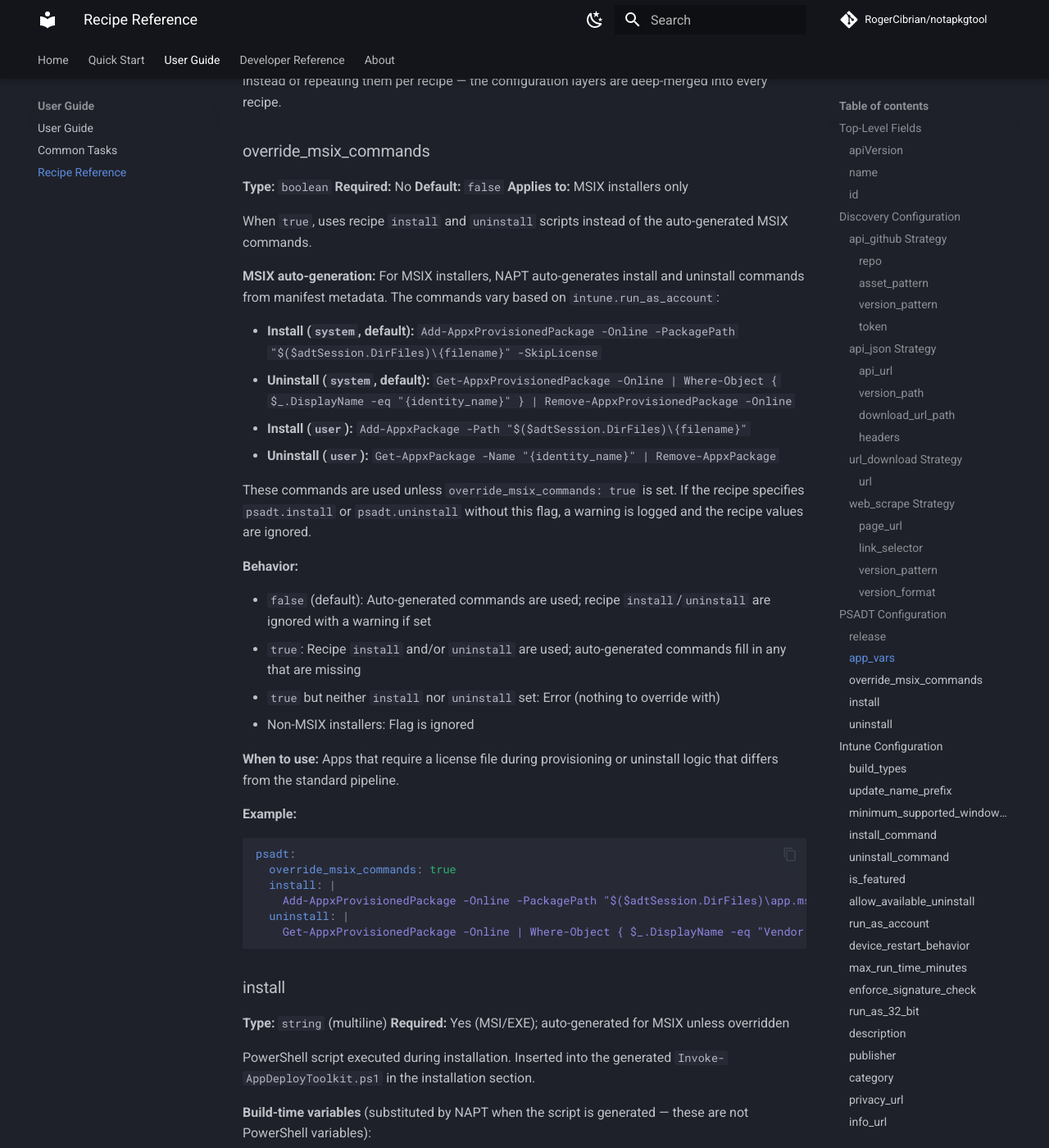
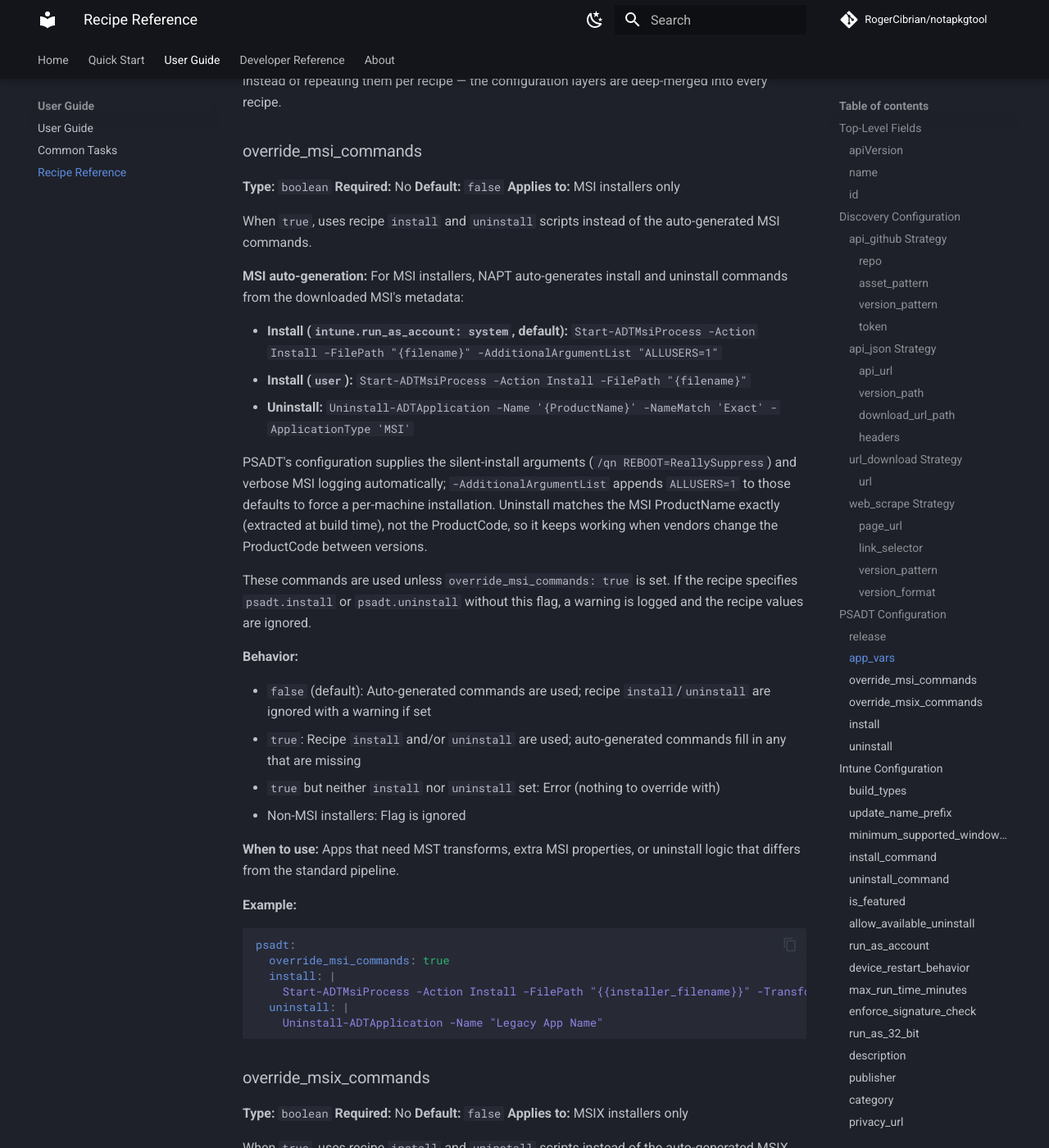
Before and after one commit to RogerCibrian/notapkgtool, an MkDocs documentation site: the page built from docs/recipe-reference.md, in a window 1280 px wide and 1400 px high, scrolled down 7051 px. Shown: the whole window at 82% size. Built offline with MkDocs 1.6.1 and Material for MkDocs 9.7.7, drawn with Linux system fonts in a browser that asks for light colours; comment, search, counter and statistics services are not loaded; some of the changed text lies outside the part shown.

Commit message:
feat: Auto-generate MSI install/uninstall commands (#77)
* feat: Auto-generate MSI install/uninstall

* docs: Label uninstall example for EXE installers

````diff
--- a/docs/recipe-reference.md
+++ b/docs/recipe-reference.md
@@ -307,9 +307,9 @@
   app_vars:                              # Optional: PSADT application variables
     AppName: "Application Name"
     AppVersion: "{{discovered_version}}" # Substituted at build time
-  install: |                             # Required: PowerShell installation script
-    Start-ADTMsiProcess -Action Install -FilePath "{{installer_filename}}" -ArgumentList "ALLUSERS=1"
-  uninstall: |                           # Required: PowerShell uninstallation script
+  install: |                             # Required for EXE; auto-generated for MSI/MSIX
+    Start-ADTProcess -FilePath "{{installer_filename}}" -ArgumentList "/S"
+  uninstall: |                           # Required for EXE; auto-generated for MSI/MSIX
     Uninstall-ADTApplication -Name "Application Name"
 ```
 
@@ -351,6 +351,53 @@
 For org-wide values such as `AppVendor`, set them once in `defaults/org.yaml`
 (or a vendor file) instead of repeating them per recipe — the configuration
 layers are deep-merged into every recipe.
+
+### override_msi_commands
+
+**Type:** `boolean`
+**Required:** No
+**Default:** `false`
+**Applies to:** MSI installers only
+
+When `true`, uses recipe `install` and `uninstall` scripts instead of the
+auto-generated MSI commands.
+
+**MSI auto-generation:** For MSI installers, NAPT auto-generates install and
+uninstall commands from the downloaded MSI's metadata:
+
+- **Install (`intune.run_as_account: system`, default):** `Start-ADTMsiProcess -Action Install -FilePath "{filename}" -AdditionalArgumentList "ALLUSERS=1"`
+- **Install (`user`):** `Start-ADTMsiProcess -Action Install -FilePath "{filename}"`
+- **Uninstall:** `Uninstall-ADTApplication -Name '{ProductName}' -NameMatch 'Exact' -ApplicationType 'MSI'`
+
+PSADT's configuration supplies the silent-install arguments (`/qn REBOOT=ReallySuppress`)
+and verbose MSI logging automatically; `-AdditionalArgumentList` appends `ALLUSERS=1`
+to those defaults to force a per-machine installation.
+Uninstall matches the MSI ProductName exactly (extracted at build time), not the
+ProductCode, so it keeps working when vendors change the ProductCode between versions.
+
+These commands are used unless `override_msi_commands: true` is set. If the
+recipe specifies `psadt.install` or `psadt.uninstall` without this flag, a
+warning is logged and the recipe values are ignored.
+
+**Behavior:**
+
+- `false` (default): Auto-generated commands are used; recipe `install`/`uninstall` are ignored with a warning if set
+- `true`: Recipe `install` and/or `uninstall` are used; auto-generated commands fill in any that are missing
+- `true` but neither `install` nor `uninstall` set: Error (nothing to override with)
+- Non-MSI installers: Flag is ignored
+
+**When to use:** Apps that need MST transforms, extra MSI properties, or uninstall
+logic that differs from the standard pipeline.
+
+**Example:**
+```yaml
+psadt:
+  override_msi_commands: true
+  install: |
+    Start-ADTMsiProcess -Action Install -FilePath "{{installer_filename}}" -Transforms "custom.mst" -AdditionalArgumentList "ALLUSERS=1 DISABLE_UPDATES=1"
+  uninstall: |
+    Uninstall-ADTApplication -Name "Legacy App Name"
+```
 
 ### override_msix_commands
 
@@ -398,7 +445,7 @@
 ### install
 
 **Type:** `string` (multiline)
-**Required:** Yes (MSI/EXE); auto-generated for MSIX unless overridden
+**Required:** Yes (EXE); auto-generated for MSI and MSIX unless overridden
 
 PowerShell script executed during installation. Inserted into the generated
 `Invoke-AppDeployToolkit.ps1` in the installation section.
@@ -425,20 +472,20 @@
 and does not expand wildcards.
 Use `{{installer_filename}}` instead of a wildcard pattern.
 
-**Example:**
+**Example (EXE installer):**
 ```yaml
 install: |
-  Start-ADTMsiProcess -Action Install -FilePath "{{installer_filename}}" -ArgumentList "ALLUSERS=1"
+  Start-ADTProcess -FilePath "{{installer_filename}}" -ArgumentList "/S"
 ```
 
 ### uninstall
 
 **Type:** `string` (multiline)
-**Required:** Yes (MSI/EXE); auto-generated for MSIX unless overridden
+**Required:** Yes (EXE); auto-generated for MSI and MSIX unless overridden
 
 PowerShell script executed during uninstallation. Same available variables as `install`.
 
-**Example:**
+**Example (EXE installer):**
 ```yaml
 uninstall: |
   Uninstall-ADTApplication -Name "Application Name"
````
Also changed, not shown: docs/changelog.md (+9 -0 lines), docs/common-tasks.md (+13 -10 lines), docs/user-guide.md (+1 -1 lines), 7 other files.
